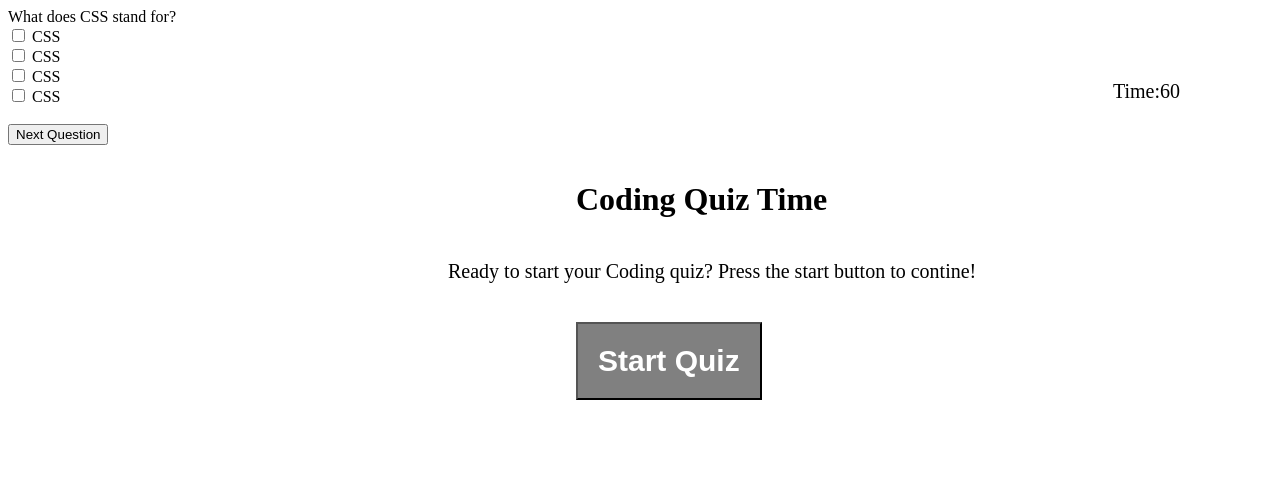
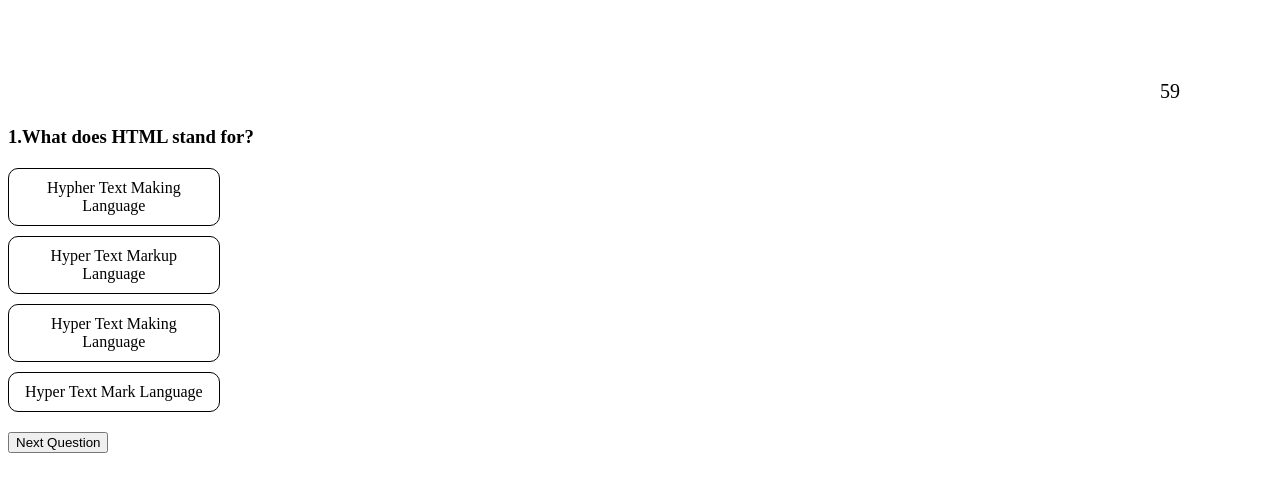
Before and after one commit to byourey/My-Coding-Quiz, a plain HTML site: page index.html in a window 1280 px wide. Both pictures are taken after a click on the button "Start Quiz". Drawn offline with Linux system fonts and the light colour scheme.

Commit message:
added hide class for buttons

```diff
--- a/index.html
+++ b/index.html
@@ -4,60 +4,56 @@
     <head>
         <meta charset="utf-8">
         <meta http-equiv="X-UA-Compatible" content="IE=edge">
-        <title>MY JS Quiz</title>
+        <title>MY Coding Quiz</title>
         <meta name="description" content="">
         <meta name="viewport" content="width=device-width, initial-scale=1">
         <link rel="stylesheet" href="style.css">
     </head>
     <body>
 
-        <h1>Coding Quiz Time</h1>
-        <p>Ready to start your Coding quiz? Press the start button to contine!</p>
 
 
-        <!-- Starting the quiz -->
-        <div id="btn-start" class="hide"><button>Start Quiz</button></div>
+       <!-- Starting Quiz Section -->
+       <div class="container">
+           <div id="question-container">
+           <h2>Rule Section</h2>
+           <h4>You have 60 seconds to complete this quiz</h4>
+           <h4>For every incorrect answer 15 seconds will be deducted from the timer</h4>
+           </div>
+           <button id="btn_start">Start Quiz</button>
+
+
+       </div>
 
 
 
 
+    <!-- Questions Box -->
+    <div id="questionBox" class="hide">
+        <h3>1.What does HTML stand for?</h3>
+        <div class="optionBox">
+        <span>Hypher Text Making Language</span>
+        <span>Hyper Text Markup Language</span>
+        <span>Hyper Text Making Language</span>
+        <span>Hyper Text Mark Language</span>
+        </div>
+    </div>
+
+    <!-- Footer Section -->
+    <footer>
+        <button id="next_button" class="hide">Next Question</button>
+    </footer>
+
+
+
+
+
+        <!-- Timer for the quiz -->
+        <div id="timerCount">
+            <!-- <h3>Seconds left: <span id="time-left">10</span></h3> -->
+            <div id="time-left" class="hide">Time Left:60</div>
         </div>
 
-    <!-- Quiz Box -->
-    <div class="Box">
-
-        <!-- Timer for the quiz -->
-        <div class="timer">
-            <div class="time">Time:60</div>
-        </div>
-
-        <section>
-            <div class="ques">
-                <span>What does CSS stand for?</span>
-            </div>
-            <div class="options">
-                <div class="choices">
-                    <form id="Answer Choices">
-                        <input type="checkbox" id="Uppercase" name="Uppercase" value="Uppercase">
-                        <label for="box1"> CSS</label><br>
-                        <input type="checkbox" id="Lowercase" name="Lowercase" value="Lowercase">
-                        <label for="box2"> CSS</label><br>
-                        <input type="checkbox" id="Numbers" name="Numbers" value="Numbers">
-                        <label for="box3"> CSS</label><br>
-                        <input type="checkbox" id="SpecialCharacters" name="Special Characters" value="Special Characters">
-                        <label for="box4"> CSS<br><br>
-                    </form>
-
-                </div>
-            </div>
-        </section>
-
-    </div>
-
-        <!-- Footer Section -->
-        <footer>
-            <button class="next_button">Next Question</button>
-        </footer>
 
 
 
--- a/script.js
+++ b/script.js
@@ -1,43 +1,79 @@
 // // // Added event listener to start quiz button
-// var startButton = document.querySelector("#btn");
 
-// startButton.addEventListener("click", function(e){
-//     console.log(e.target);
-//     console.log(e);
-// research the methods to set and remove attributes. and put this in variable.
+
+// const option1 = document.querySelector("option1");
+// const option2 = document.querySelector("option2");
+// const option3 = document.querySelector("option3");
+// const option4 = document.querySelector("option4");
+
+// const next_question = document.querySelector(".next_button");
+
+
+// start.addEventListener("click", ()=>{
+//     start.style.display = "none";
+//     rules.style.display = "block";
 // })
+
+const questionContainerElement = document.getElementById('question-container')
+const questionBoxElement = document.querySelector('#questionBox')
+
+// Added a timer for the quiz
+const timeLeftDisplay = document.querySelector('#time-left')
+const startBtn = document.querySelector('#btn_start')
+const nextBtn = document.querySelector('#next_button')
+
+let timeLeft = 60
+
+function timeout() {
+    setInterval(function(){
+     if(timeLeft <=0 ) {
+         clearInterval(timeLeft = 0)
+     }
+     timeLeftDisplay.innerHTML = timeLeft
+     timeLeft -=1
+    }, 1000)
+
+}
+startBtn.addEventListener("click", timeout)
+
+startBtn.addEventListener("click", startQuiz)
+
+function startQuiz() {
+    startBtn.classList.add("hide")
+    timeLeftDisplay.classList.remove("hide")
+    nextBtn.classList.remove("hide")
+    questionContainerElement.classList.add("hide")
+    questionBoxElement.classList.remove("hide")
+}
+
+// nextBtn.addEventListener("click", function(){
+
+
+
+
 
 // var document.getElementById("questions", )
 
-// setInterval(function, 1000)
 
-const startButton = document.getElementById("btn-start")
-const questionsEl = document.querySelector(".ques")
-startButton.addEventListener("click", startQuiz)
+// const startButton = document.getElementById("btn-start");
+// const questionsEl = document.querySelector(".ques");
+// const quizBox = document.querySelector(".box");
+// // startButton.addEventListener("click", startQuiz)
+
 // function to start the quiz, function to bring in the questions.
-function startQuiz() {
-console.log('started')
-startButton.classList.add('hide')
-questionsEl.classList.remove('hide')
-}
+// function startQuiz() {
+// console.log('started')
+// // startButton.classList.add('hide')
+// // questionsEl.classList.remove('hide')
+// // setNextQues()
+// }
 
-// // function to move on to the next question
-// function nextQuestion() {
 
-// }
+
 // // function to reduce time when a question is answered incorrectly.
 // // create a function to display if answer is right
 // // create a function to add points
-// // function to start the Time
-// function startTime() {
-//     timer = setInterval(function() {
-//         timeCount--;
-//         timeElement.textContent = timeCount;
-//         if (timeCount >=0) {
-
-//         }
-//     }
-// }
+//
 
 // to end the Game
 // to enter initials (another div to create and is hidden till gave is over)
@@ -45,3 +81,46 @@
 
 // some document,getElementById maybe globalT
 // use regular functions
+
+// let allQuestions = [
+//     {
+//         question:'What does HTML stand for?',
+//         choice1:'Hypher Text Making Language',
+//         choice2:'Hyper Text Markup Language',
+//         choice3:'Hyper Text Making Language',
+//         choice4:'Hyper Text Mark Language',
+//         answer: 2,
+//     },
+//     {
+//         question: 'Which HTML tag is used to define an internal style sheet?',
+//         choice1:'<script>',
+//         choice2:'<style>',
+//         choice3:'<html>',
+//         choice4:'<body>',
+//         answer: 2,
+//     },
+//     {
+//         question: 'Which is the correct CSS syntax?',
+//         choice1:'body{color:blue}',
+//         choice2:'{body{color:blue}',
+//         choice3:'body={color:blue}',
+//         choice4:'body:color:blue}',
+//         answer: 2,
+//     },
+// //     {
+// //         question: 'What is 22 + 2?',
+// //         choice1:'2',
+// //         choice2:'3',
+// //         choice3:'4',
+// //         choice4:'10',
+// //         answer: 2,
+// //     },
+// //     {
+// //         question: 'What is 222 + 2?',
+// //         choice1:'2',
+// //         choice2:'3',
+// //         choice3:'4',
+// //         choice4:'10',
+// //         answer: 2,
+// //     }
+// // ]
--- a/style.css
+++ b/style.css
@@ -1,4 +1,4 @@
-#btn-start button {
+#btn_start {
     position: absolute;
     bottom: 50%;
     left: 45%;
@@ -7,27 +7,36 @@
     background-color: grey;
     color: white;
     padding: 20px;
+    border-radius: 5px;
 }
 
-p {
-    font-family: 'Times New Roman', Times, serif;
-    font-size: 20px;
-    text-align: center;
-    top: 30%;
-    left: 35%;
-    position: absolute;
-}
-
-h1 {
-    text-align: center;
-    top:20%;
-    left: 45%;
-    position: absolute;
-}
-
-.time {
+#time-left {
     position:absolute;
     right: 100px;
     font-size: 20px;
     top: 10%;
 }
+
+.container {
+    text-align: center;
+    margin-top: 10%;
+}
+
+.hide {
+    display: none;
+}
+
+.optionBox {
+    display: grid;
+    margin: 20px 0;
+    grid-gap: 10px;
+    text-align: center;
+
+}
+
+.optionBox span {
+    border-radius: 10px;
+    border: 1px solid;
+    padding: 10px 10px;
+    width: 15%;
+}
```
